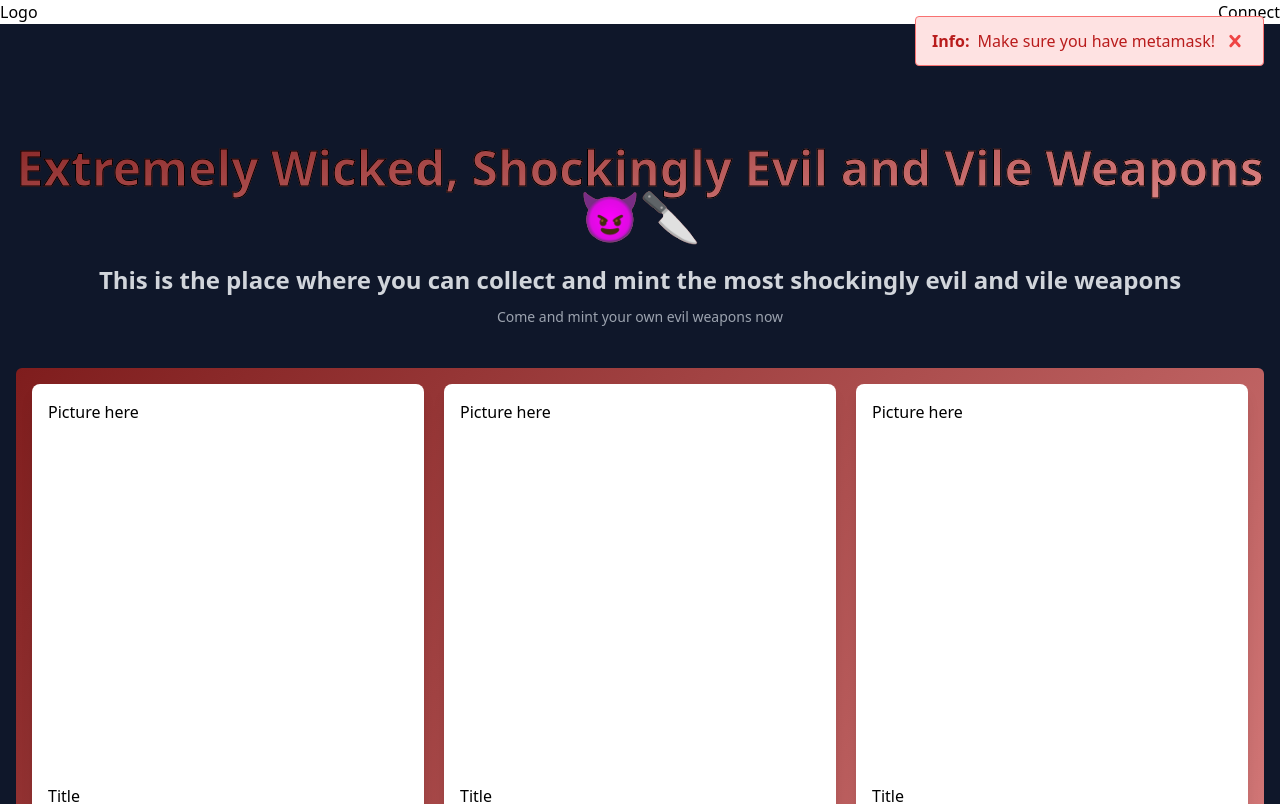
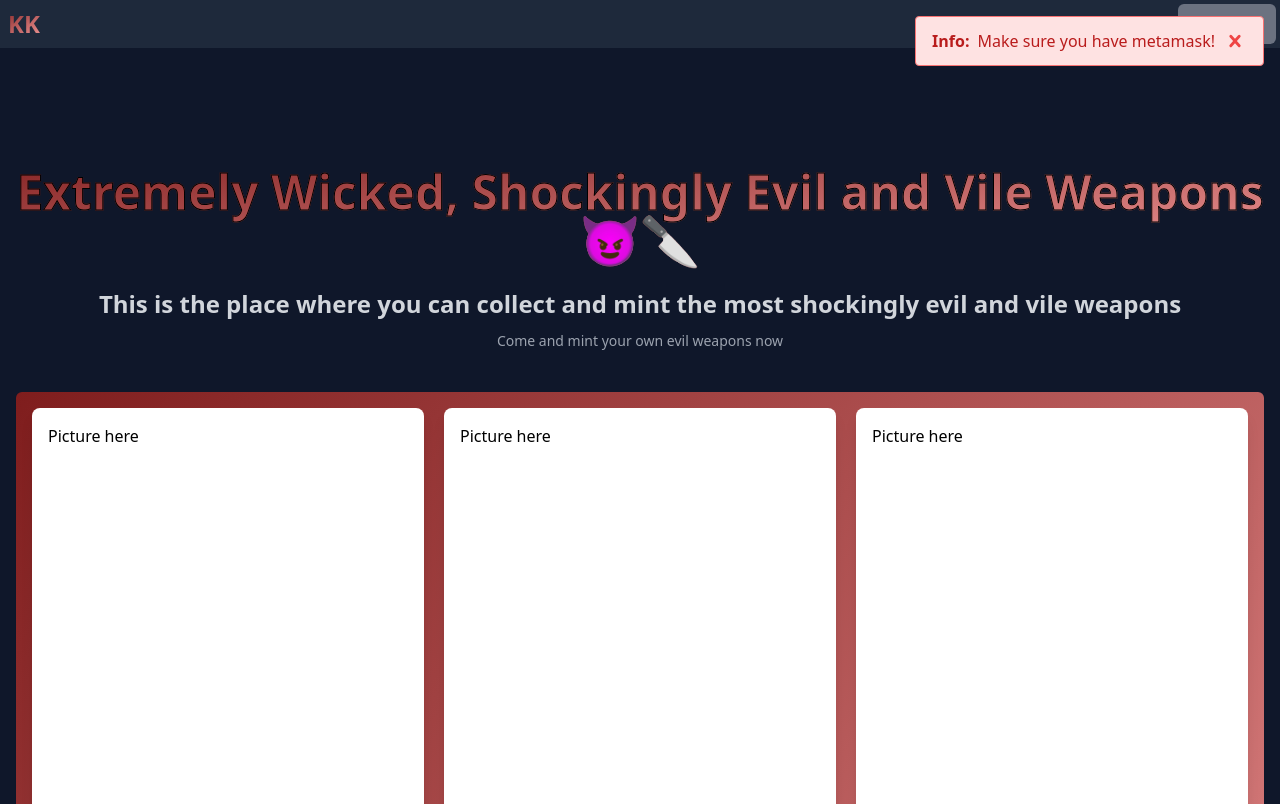
Before and after one commit to Kerubi-5/epic_nfts, a Next.js app in the folder front_end/: page / in a window 1280 px wide. Shown: the top 804 px of the page. Built offline with nearby package versions, Linux system fonts and the light colour scheme.

Commit message:
style: header

```diff
--- a/front_end/components/Header.js
+++ b/front_end/components/Header.js
@@ -1,12 +1,14 @@
 const Header = ({ connect, currentAccount }) => {
   return (
-    <header className="flex justify-between">
-      <div>Logo</div>
-      <div>
+    <header className="flex justify-between items-center bg-slate-800 shadow-md">
+      <div className="text-2xl font-extrabold px-2 text-transparent bg-clip-text gradient">
+        KK
+      </div>
+      <div className="bg-gray-500 py-2 px-4 rounded-md m-1 text-white font-semibold">
         {currentAccount === "" ? (
           <button onClick={connect}>Connect</button>
         ) : (
-          currentAccount
+          <div>{currentAccount}</div>
         )}
       </div>
     </header>
```
